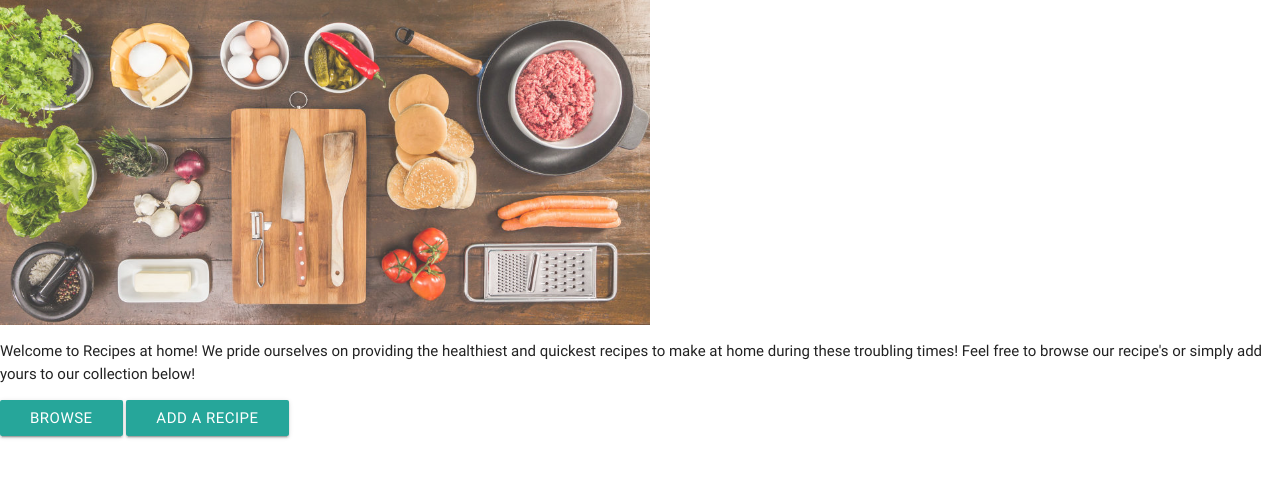
After one commit to stormtrooper88/Cook-Book-Milestone-Three-Project, a Flask app: page /browse in a window 1280 px wide. The commit adds this page. Shown: the top 478 px of the page. Run offline with Flask 2, Linux system fonts and the light colour scheme; some libraries are stand-ins or nearby versions.

Commit message:
Fixedissue with the html pages not loading when clicking on the browse and add recipe buttons

```diff
--- a/app.py
+++ b/app.py
@@ -16,6 +16,13 @@ def hello():
     recipes = mongo.db.recipes.find()
     return render_template("base.html", recipes=recipes)
 
+@app.route('/browse')
+def browse():
+    return render_template("browse.html", page_title="Browse")
+
+@app.route('/addrecipe')
+def addrecipe():
+    return render_template("addrecipe.html", page_title="Add A Recipe")
 
 if __name__ == '__main__':
     app.run(host=os.environ.get('IP', '0.0.0.0'),
--- a/templates/base.html
+++ b/templates/base.html
@@ -1,7 +1,36 @@
-{% extends 'main.html' %}
+<!DOCTYPE html>
+<html lang="en">
+<head>
+    <meta charset="UTF-8">
+    <meta name="viewport" content="width=device-width, initial-scale=1.0">
+    <meta http-equiv="X-UA-Compatible" content="ie=edge">
+     <link href="https://fonts.googleapis.com/icon?family=Material+Icons" rel="stylesheet">
+    <link rel="stylesheet" href="https://cdnjs.cloudflare.com/ajax/libs/materialize/0.100.2/css/materialize.min.css">
+<meta name="viewport" content="width=device-width, initial-scale=1.0"/>
+</head>
+<body>
+
+ <script src="https://cdnjs.cloudflare.com/ajax/libs/jquery/3.2.1/jquery.min.js"></script>
+    <script src="https://cdnjs.cloudflare.com/ajax/libs/materialize/0.100.2/js/materialize.min.js"></script>
+    <script type="text/javascript">
+    $(document).ready(function(){
+    $('.materialboxed').materialbox();
+  });
+    </script>
+
 {% block content %}
 
+<h1>Cook Book</h1>
  <img class="materialboxed" width="650" src="static/images/frontimage.jpeg.jpg">
+     <p>Welcome to Recipes at home!
+We pride ourselves on providing the healthiest and quickest recipes to make at home during these troubling times!
+
+Feel free to browse our recipe's or simply add yours to our collection below!
+	</p>
+
+<a href="{{url_for('browse')}}" class="waves-effect waves-light btn">Browse</a>
+
+<a href="{{url_for('addrecipe')}}" class="waves-effect waves-light btn">Add a recipe</a>
 
     {% for recipe in recipes %}
         {{recipe.Recipe}}<br>
@@ -18,3 +47,7 @@
     {% endfor %}
 
     {% endblock %}
+
+
+</body>
+</html>
--- /dev/null
+++ b/templates/browse.html
@@ -0,0 +1,29 @@
+{% extends 'base.html' %}
+{% block content %}
+
+ <img class="materialboxed" width="650" src="static/images/frontimage.jpeg.jpg">
+     <p>Welcome to Recipes at home!
+We pride ourselves on providing the healthiest and quickest recipes to make at home during these troubling times!
+
+Feel free to browse our recipe's or simply add yours to our collection below!
+	</p>
+
+<a href="browse.html" class="waves-effect waves-light btn">Browse</a>
+
+<a href="addrecipe.html" class="waves-effect waves-light btn">Add a recipe</a>
+
+    {% for recipe in recipes %}
+        {{recipe.Recipe}}<br>
+        {{recipe.Cuisine}}<br>
+        {{recipe.Ingredients_bases}}<br>
+        {{recipe.Ingredients_sauces}}<br>
+        {{recipe.Ingrediets_spices}}<br>
+        {{recipe.Ingredients_vegetables}}<br>
+        {{recipe.Ingredients_meats}}<br>
+        {{recipe.Instructions}}<br>
+
+
+
+    {% endfor %}
+
+    {% endblock %}
```
Also changed, not shown: templates/addrecipe.html (added, +29 -0 lines), templates/main.html (deleted, +0 -24 lines).
